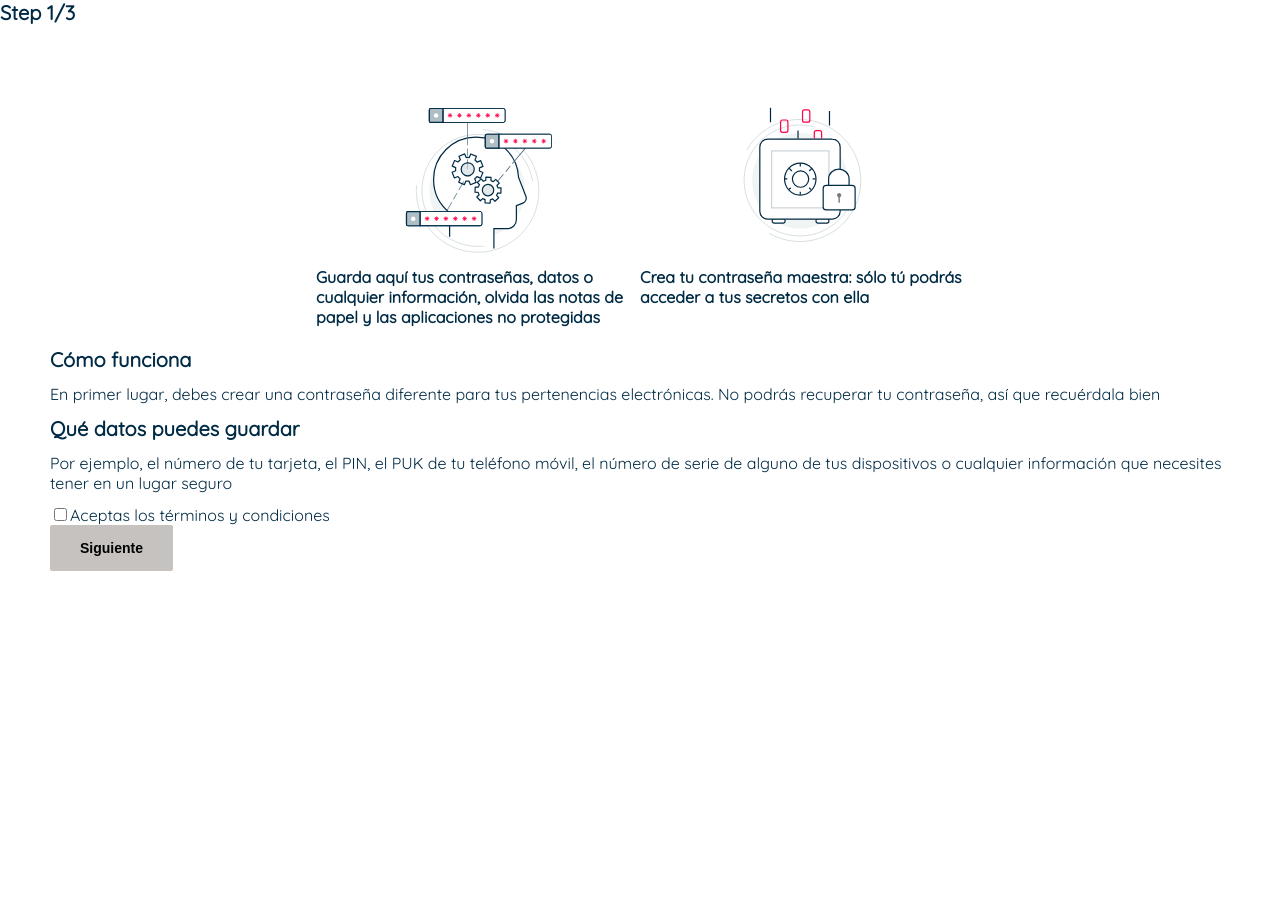
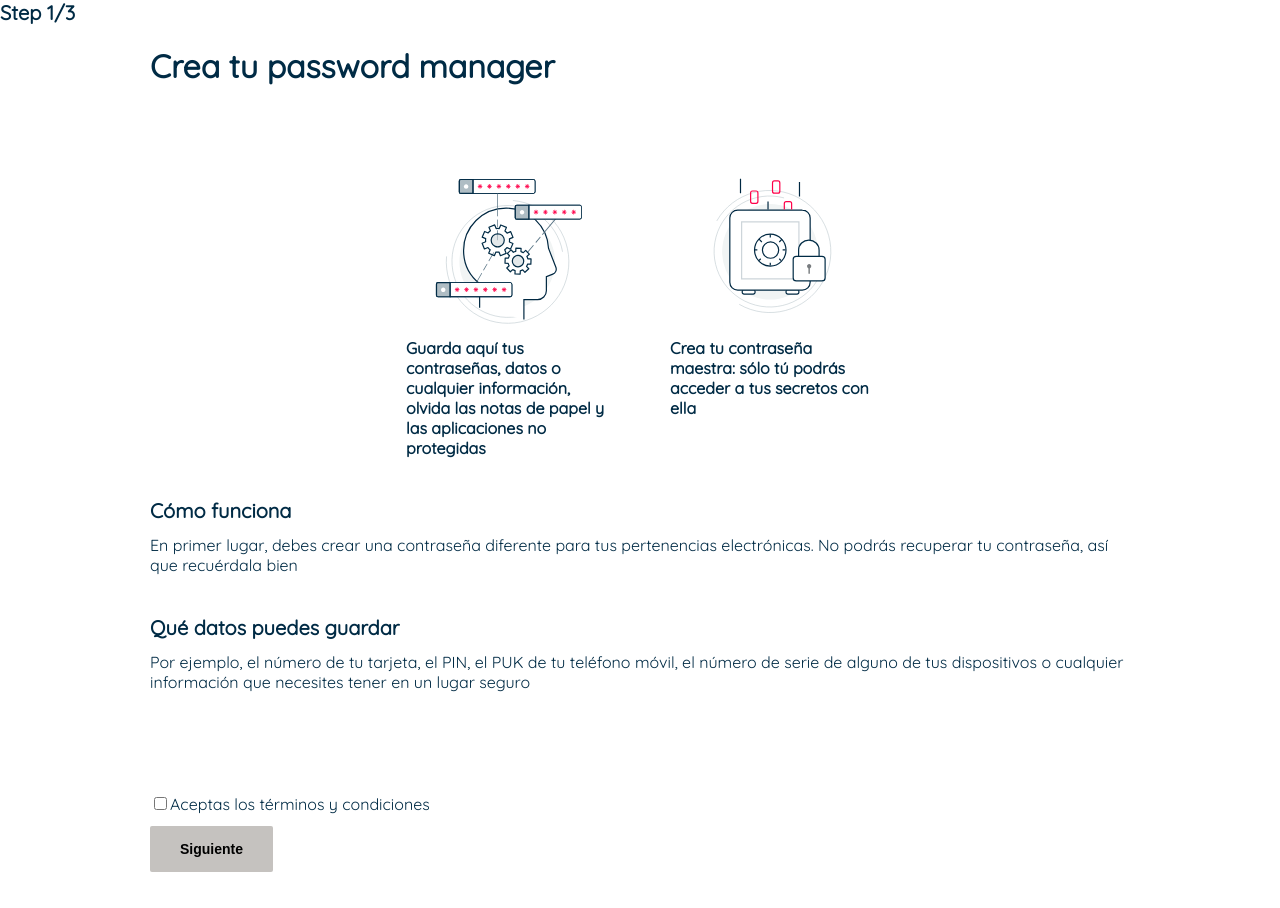
Before and after one commit to mvtercero/password-wizard, a React (Create React App) app: page / in a window 1280 px wide. Before the commit the page ends 800 px from the top, so only its background shows below. Built offline with nearby package versions, Linux system fonts and the light colour scheme.

Commit message:
feat: apply some styles

```diff
--- a/src/components/Layout/Layout.css
+++ b/src/components/Layout/Layout.css
@@ -1,7 +1,7 @@
 .layout {
   display: block;
-  height: 100%;
-  width: 100%;
+  height: 100vh;
+  width: 100vw;
   color: var(--secondary-color);
   font-size: var(--m-size);
 }
--- a/src/components/Manager/Manager.css
+++ b/src/components/Manager/Manager.css
@@ -1,3 +1,4 @@
 .steps-content {
-  padding: 50px;
+  padding: 0 150px;
+  height: 100vh;
 }
--- a/src/components/Manager/index.js
+++ b/src/components/Manager/index.js
@@ -13,7 +13,10 @@ const Manager = () => {
       <h4>
         Step {step + 1}/{steps.length}
       </h4>
-      <div className="steps-content">{steps[`${step}`].content}</div>
+      <div className="steps-content">
+        <h1>Crea tu password manager</h1>
+        {steps[`${step}`].content}
+      </div>
     </div>
   )
 }
--- a/src/views/ProductInformation/ProductInformation.css
+++ b/src/views/ProductInformation/ProductInformation.css
@@ -2,10 +2,16 @@
   width: 100%;
   height: 100%;
 }
+
 .product-info__group {
+  padding: 50px 0;
+}
+
+.product-info__group-images {
   display: flex;
   justify-content: center;
   padding: 20px 50px;
+  margin-bottom: 20px;
 }
 
 .product-info__group-detail {
@@ -15,6 +21,7 @@
   max-width: 30%;
   font-size: var(--m-size);
   font-weight: bold;
+  padding: 0 30px;
 }
 
 .product-info__group-img {
@@ -23,7 +30,11 @@
 
 .product-info__group-text {
   font-size: var(--m-size);
-  margin-bottom: 12px;
+  margin-bottom: 40px;
+}
+
+.product-info__check {
+  margin: 12px 0;
 }
 
 h4 {
@@ -33,4 +44,5 @@ h4 {
 
 p {
   margin: 0;
+  font-size: var(--m-size);
 }
--- a/src/views/ProductInformation/index.js
+++ b/src/views/ProductInformation/index.js
@@ -14,9 +14,10 @@ const Step1 = ({ step, setStep }) => {
     return (
       <div className="product-info">
         <div className="product-info__group">
+        <div className="product-info__group-images">
           <div className="product-info__group-detail">
           <div className="product-info__group-img">
-            <img  src={head} alt="cabeza pensando"></img>
+            <img src={head} alt="cabeza pensando"></img>
           </div>
           <p>Guarda aquí tus contraseñas, datos o cualquier información, olvida las notas de papel y las aplicaciones no protegidas</p>
           </div>
@@ -35,15 +36,14 @@ const Step1 = ({ step, setStep }) => {
           <h4>Qué datos puedes guardar</h4>
           <p>Por ejemplo, el número de tu tarjeta, el PIN, el PUK de tu teléfono móvil, el número de serie de alguno de tus dispositivos o cualquier información que necesites tener en un lugar seguro</p>
         </div>
-        <div className="step__check">
-            <label>
+        </div>
+        <div className="product-info__check">
               <input
                 type="checkbox"
                 checked={checked}
                 onChange={handleCheckbox}
               />
               Aceptas los términos y condiciones
-            </label>
           </div>
           <Button onClick={handleNext} type="submit" disabled={disabledButton}>Siguiente</Button>
       </div>
```
Also changed, not shown: src/views/ProductInformation/head.png (deleted), src/views/ProductInformation/lock.png (deleted).
